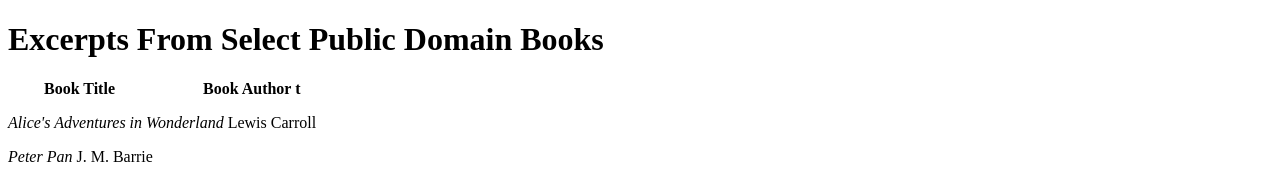
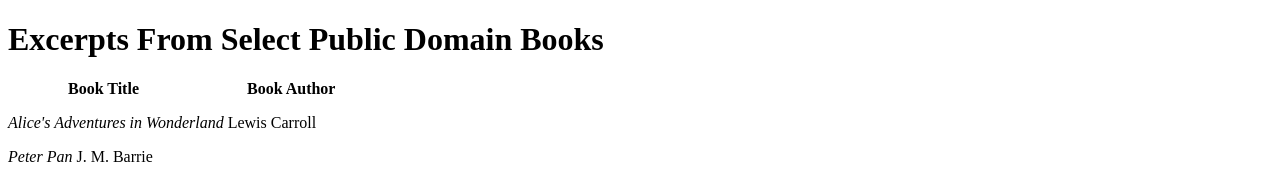
Before and after one commit to achica10/lab3, a plain HTML site: page index.html in a window 1280 px wide. Shown: the top 170 px of the page. Drawn offline with Linux system fonts and the light colour scheme.

Commit message:
Update index.html

```diff
--- a/index.html
+++ b/index.html
@@ -6,7 +6,7 @@
 </head>
 <body>
   <h1>Excerpts From Select Public Domain Books</h1>
-  <p><strong>&nbsp;&nbsp;&nbsp;&nbsp;&nbsp;&nbsp;&nbsp;&nbsp; Book Title &nbsp;&nbsp;&nbsp;&nbsp;&nbsp;&nbsp;&nbsp;&nbsp;&nbsp;&nbsp;&nbsp;&nbsp;&nbsp;&nbsp;&nbsp;&nbsp;&nbsp;&nbsp;&nbsp;&nbsp; Book Author t</strong></p>
+  <p><strong>&nbsp;&nbsp;&nbsp;&nbsp;&nbsp;&nbsp;&nbsp;&nbsp;&nbsp;&nbsp;&nbsp;&nbsp;&nbsp;&nbsp; Book Title &nbsp;&nbsp;&nbsp;&nbsp;&nbsp;&nbsp;&nbsp;&nbsp;&nbsp;&nbsp;&nbsp;&nbsp;&nbsp;&nbsp;&nbsp;&nbsp;&nbsp;&nbsp;&nbsp;&nbsp;&nbsp;&nbsp;&nbsp;&nbsp;&nbsp; Book Author</strong></p>
   <p><em>Alice's Adventures in Wonderland</em> 		Lewis Carroll</p>
   <p><em>Peter Pan</em> 								J. M. Barrie</p>
   <p><em>The Wonderful Wizard of Oz</em> 				L. Frank Baum</p>
```
